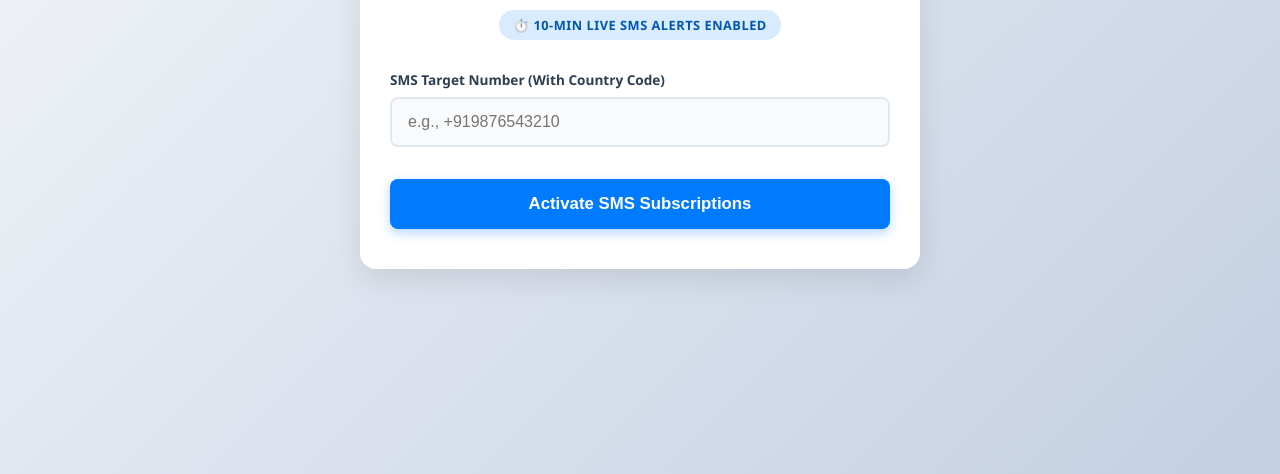
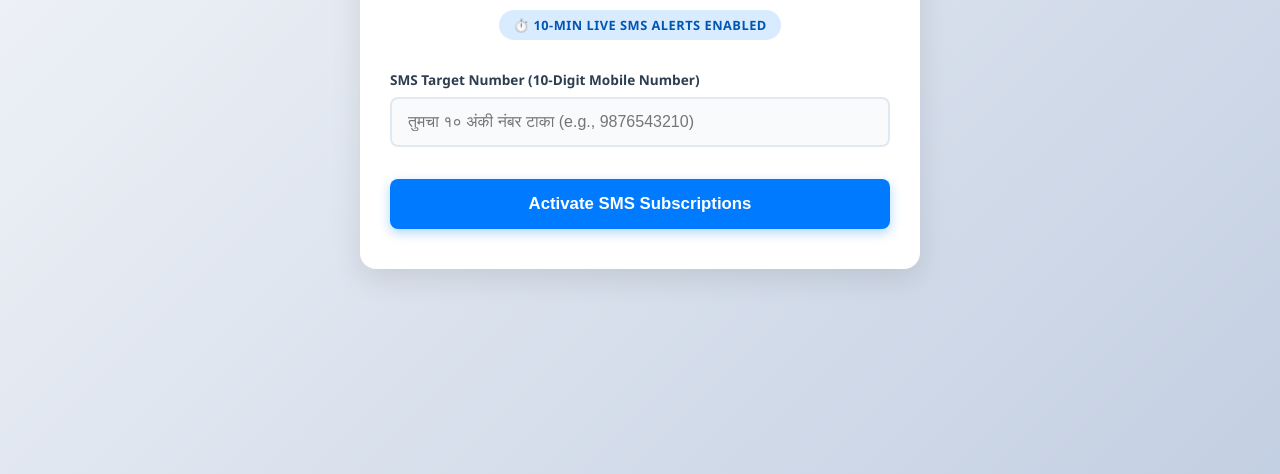
Before and after one commit to yash721950-sketch/BCA-Alert, a website: page public/index.html in a window 1280 px wide. Shown: the part 326-800 px from the top of the page. Drawn offline with Linux system fonts and the light colour scheme.

Commit message:
Update index.html

```diff
--- a/public/index.html
+++ b/public/index.html
@@ -169,12 +169,14 @@
 
       <form id="alertSystemForm">
         <div class="form-group">
-          <!-- Updated Label and Placeholder for SMS -->
-          <label for="phone">SMS Target Number (With Country Code)</label>
+          <!-- बदल १: लेबल आणि इनपुट बॉक्स १० अंकी नंबरसाठी अपडेट केला -->
+          <label for="phone">SMS Target Number (10-Digit Mobile Number)</label>
           <input
             type="tel"
             id="phone"
-            placeholder="e.g., +919876543210"
+            placeholder="तुमचा १० अंकी नंबर टाका (e.g., 9876543210)"
+            maxlength="10"
+            pattern="[0-9]{10}"
             required
           />
         </div>
@@ -194,10 +196,10 @@
 
           banner.style.display = "none";
 
-          // Basic validation to check if country code exists
-          if (!phone.startsWith("+")) {
+          // बदल २: कंट्री कोडची जुनी व्हॅलिडेशन काढून फक्त १० अंक तपासले
+          if (phone.length !== 10 || isNaN(phone)) {
             banner.className = "status-banner error";
-            banner.innerHTML = "<strong>Invalid Format</strong><br>Please enter your phone number with country code (e.g., +919876543210).";
+            banner.innerHTML = "<strong>Invalid Format</strong><br>Please enter a valid 10-digit mobile number.";
             banner.style.display = "block";
             return;
           }
@@ -211,7 +213,6 @@
 
             if (endpointResponse.ok) {
               banner.className = "status-banner success";
-              // Updated success message for standard SMS system
               banner.innerHTML =
                 "<strong>Setup Verified!</strong><br>Automated alerts containing subject name, teacher name, and lecture time will hit your mobile inbox via SMS 10 minutes before class starts.";
               document.getElementById("phone").value = ""; // Clear input on success
```
